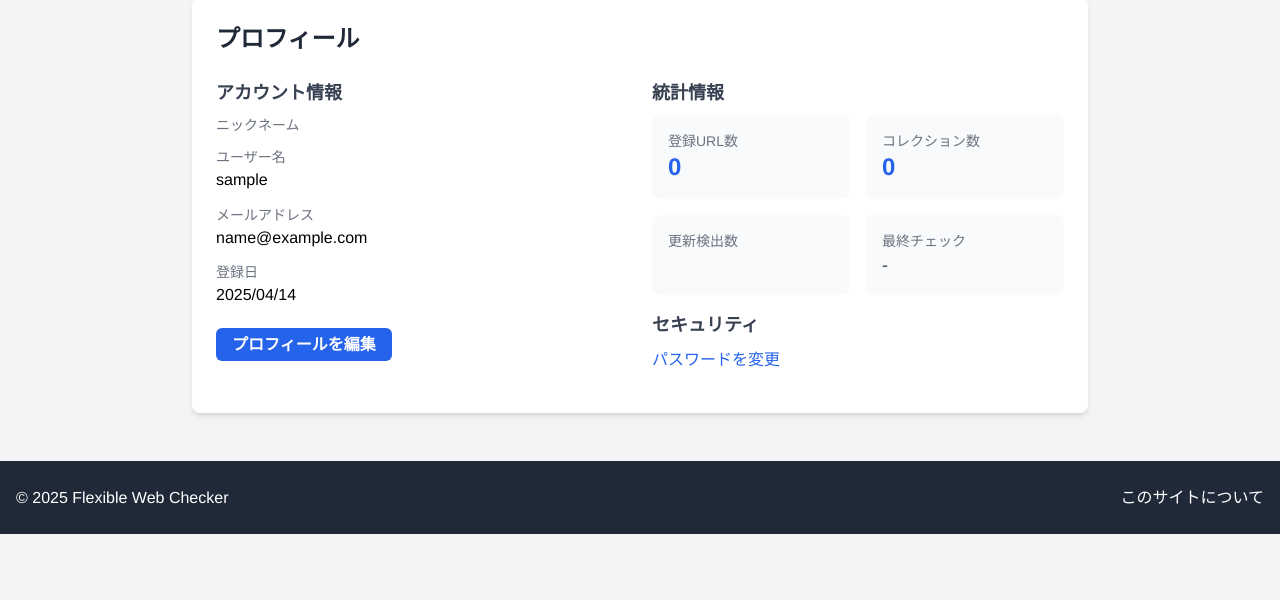
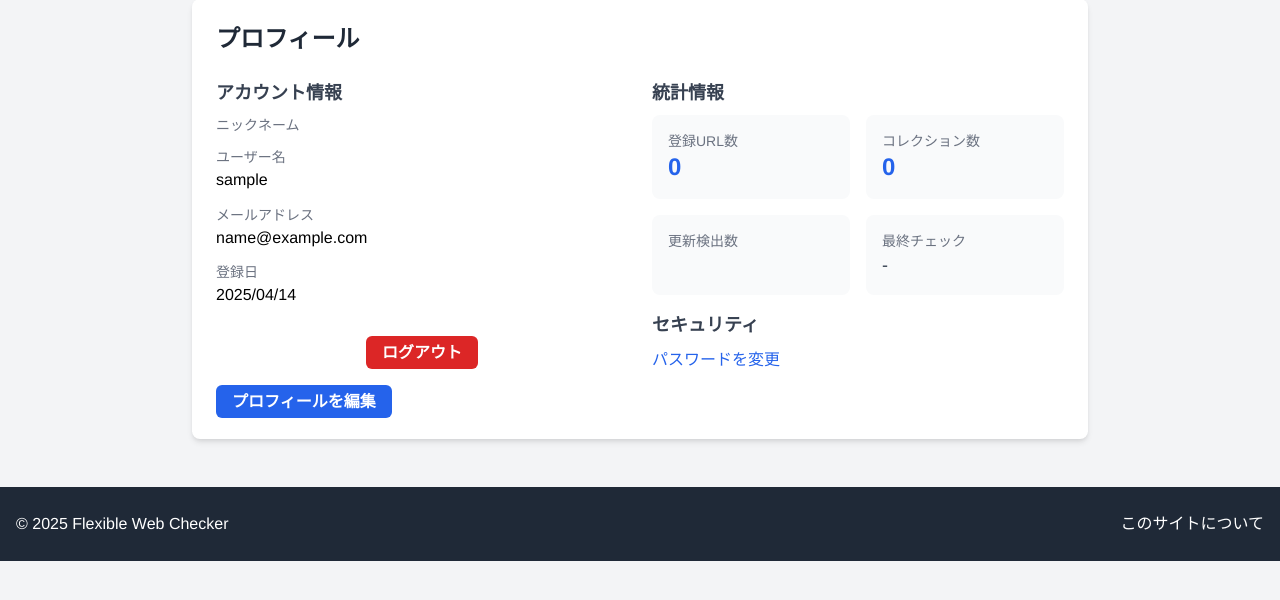
Before and after one commit to kakehashi-inc/flexible_web_checker, a Django app: page /accounts/profile/ in a window 1280 px wide. Shown: the part 77-677 px from the top of the page. Run offline with Django 4.2, Linux system fonts and the light colour scheme; the visitor is signed in with stand-in values (Sample User, id 1); data that the repository does not hold is empty; parts of the project's set-up code (start-up, migrations or seed data) failed here and were passed over.

Commit message:
機能変更: URL詳細の更新チェックボタン権限、プロファイルにログアウトボタン追加
Co-Authored-By: y-endo@kakehashi-services.com <y-endo@kakehashi-services.com>

```diff
--- a/templates/url_manager/url_detail.html
+++ b/templates/url_manager/url_detail.html
@@ -16,9 +16,11 @@
             <div class="flex justify-between items-start">
                 <h1 class="text-2xl font-bold text-gray-800 mb-2">{{ url_item.title }}</h1>
                 <div class="flex space-x-2">
+                    {% if user.is_staff or user.is_superuser %}
                     <a href="{% url 'url_manager:url_check' url_item.id %}" class="bg-blue-600 hover:bg-blue-700 text-white font-bold py-2 px-4 rounded-md transition duration-300">
                         {% trans '更新チェック' %}
                     </a>
+                    {% endif %}
                     <a href="{% url 'url_manager:url_edit' url_item.id %}" class="bg-yellow-600 hover:bg-yellow-700 text-white font-bold py-2 px-4 rounded-md transition duration-300">
                         {% trans '編集' %}
                     </a>
--- a/templates/user_accounts/profile.html
+++ b/templates/user_accounts/profile.html
@@ -36,6 +36,13 @@
                             </div>
                         </div>
                     </div>
+
+                        {# Logout Button #}
+                        <div class="mt-8 text-center">
+                            <a href="{% url 'user_accounts:logout' %}" class="bg-red-600 hover:bg-red-700 text-white font-bold py-2 px-4 rounded-md transition duration-300">
+                                {% trans 'ログアウト' %}
+                            </a>
+                        </div>
 
                     <div class="mt-6">
                         <a href="{% url 'user_accounts:profile_edit' %}" class="bg-blue-600 hover:bg-blue-700 text-white font-bold py-2 px-4 rounded-md transition duration-300">
```
